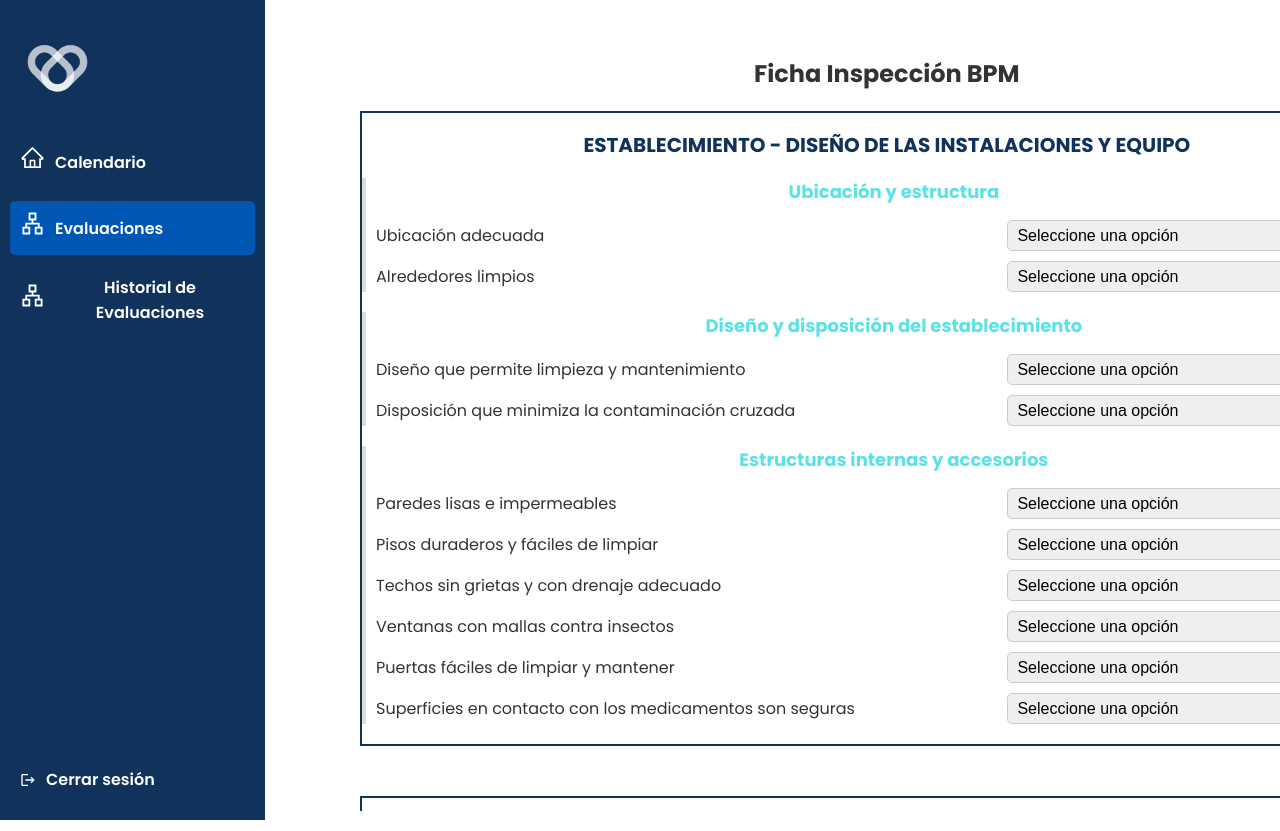
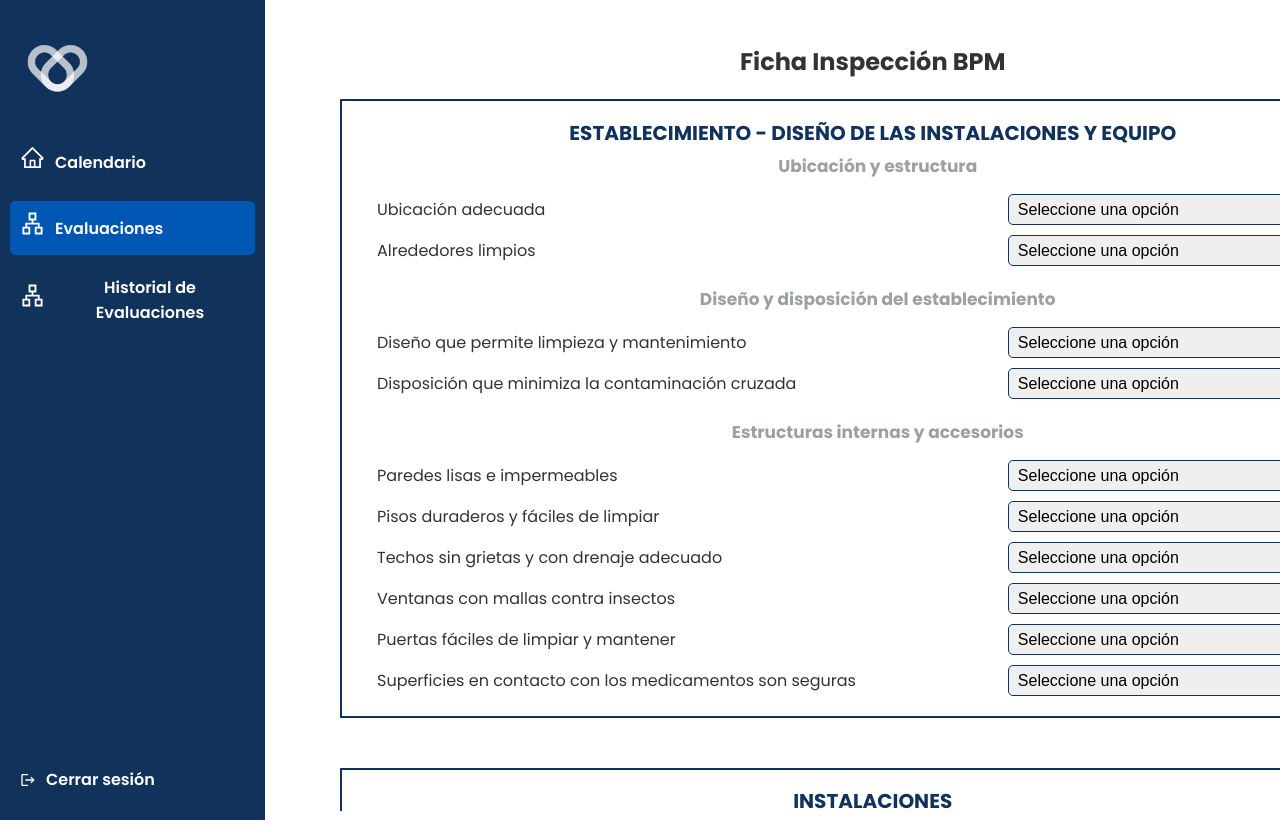
Before and after one commit to AshliCuevas/proyecto-final-desarrollo-web, a React (Create React App) app: page /EvaluacionesPage in a window 1280 px wide. Shown: the top 831 px of the page. Built offline with nearby package versions, Linux system fonts and the light colour scheme; the HTML template or start-up script is replaced by a standard one.

Commit message:
Actualización BPM
ma bello literal, falta el overlay

```diff
--- a/src/componentes_front/FormBPM.js
+++ b/src/componentes_front/FormBPM.js
@@ -296,7 +296,7 @@ const styles = {
         width: "195%", // Ocupa todo el ancho de la pantalla
         margin: "auto",
         padding: "20px",
-        marginLeft: "-195px", // Reduce el espacio entre el contenedor y el sidebar
+        marginLeft: "-215px", // Reduce el espacio entre el contenedor y el sidebar
         height: "calc(107vh - 65px)", // Ocupa toda la altura menos el header
         overflowY: "scroll", // Activa el scrollbar
         backgroundColor: "#ffffff",
@@ -305,6 +305,7 @@ const styles = {
     mainTitle: {
         textAlign: "center",
         marginBottom: "20px",
+        marginTop: "4px",
         fontSize: "24px",
         color: "#333",
     },
@@ -314,18 +315,18 @@ const styles = {
     },
     sectionTitle: {
         fontSize: "20px",
-        marginBottom: "15px",
+        marginBottom: "5px",
         color: "#11325b",
     },
     subsectionContainer: {
         marginBottom: "20px",
-        paddingLeft: "10px",
-        borderLeft: "4px solid #ddd",
+        paddingLeft: "10px"
     },
     subsectionTitle: {
-        fontSize: "18px",
+        fontSize: "17px",
+        marginTop: "5px",
         marginBottom: "15px",
-        color: "#5ce1e6",
+        color: "rgb(156, 160, 160)",
     },
     itemContainer: {
         display: "flex",
@@ -335,7 +336,7 @@ const styles = {
     label: {
         flex: "0 0 60%",
         textAlign: "left",
-        marginRight: "10px",
+        marginLeft: "25px",
         fontSize: "16px",
         color: "#333",
     },
@@ -343,12 +344,13 @@ const styles = {
         flex: "1",
         padding: "5px",
         fontSize: "16px",
-        marginRight:"15px",
+        marginRight:"30px",
         borderRadius: "5px",
-        border: "1px solid #ccc",
+        border: "1.5px solid #11325b",
     },
     submitButton: {
         display: "block",
+        marginTop: "-10px",
         width: "200px",
         margin: "20px auto",
         padding: "10px 20px",
```
